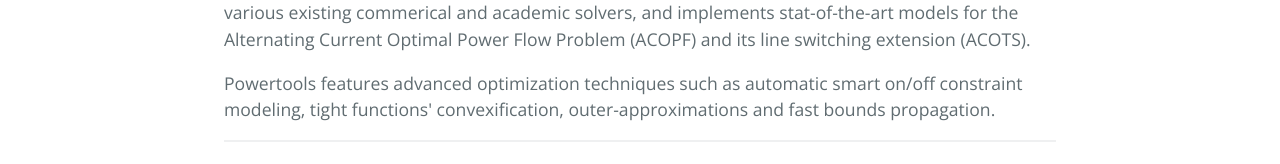
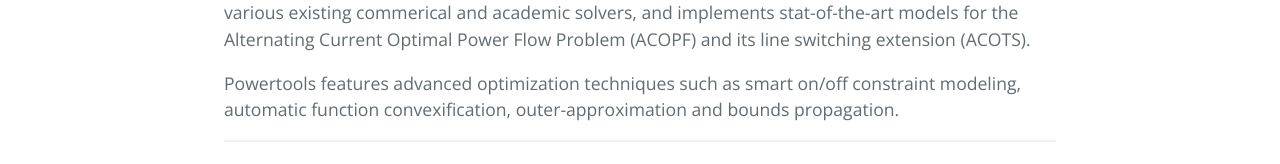
Before and after one commit to hhijazi/PowerTools, a plain HTML site: page index.html in a window 1280 px wide. Shown: the part 698-862 px from the top of the page. Drawn offline with nearby package versions, Linux system fonts and the light colour scheme.

Commit message:
Update index.html

```diff
--- a/index.html
+++ b/index.html
@@ -28,7 +28,7 @@
 <p>Powertools is a c++ library for modeling and solving optimization problems in Power Systems.</p>
 <p>It features a full-scale modeling langage, with optimized functions' evaluation and derivatives computing.</p>
 <p>Powertools includes a mixed-integer nonlinear solver based on open-source code. It also links to various existing commerical and academic solvers, and implements stat-of-the-art models for the Alternating Current Optimal Power Flow Problem (ACOPF) and its line switching extension (ACOTS).</p>
-<p>Powertools features advanced optimization techniques such as automatic smart on/off constraint modeling, tight functions' convexification, outer-approximations and fast bounds propagation.</p>
+<p>Powertools features advanced optimization techniques such as smart on/off constraint modeling, automatic function convexification, outer-approximation and bounds propagation.</p>
 
 <hr>
 <p style="text-align:center">Created by Hassan Hijazi (<a href="https://github.com/hhijazi">hhijazi</a>) on the 18th of September 2015</p>
```
